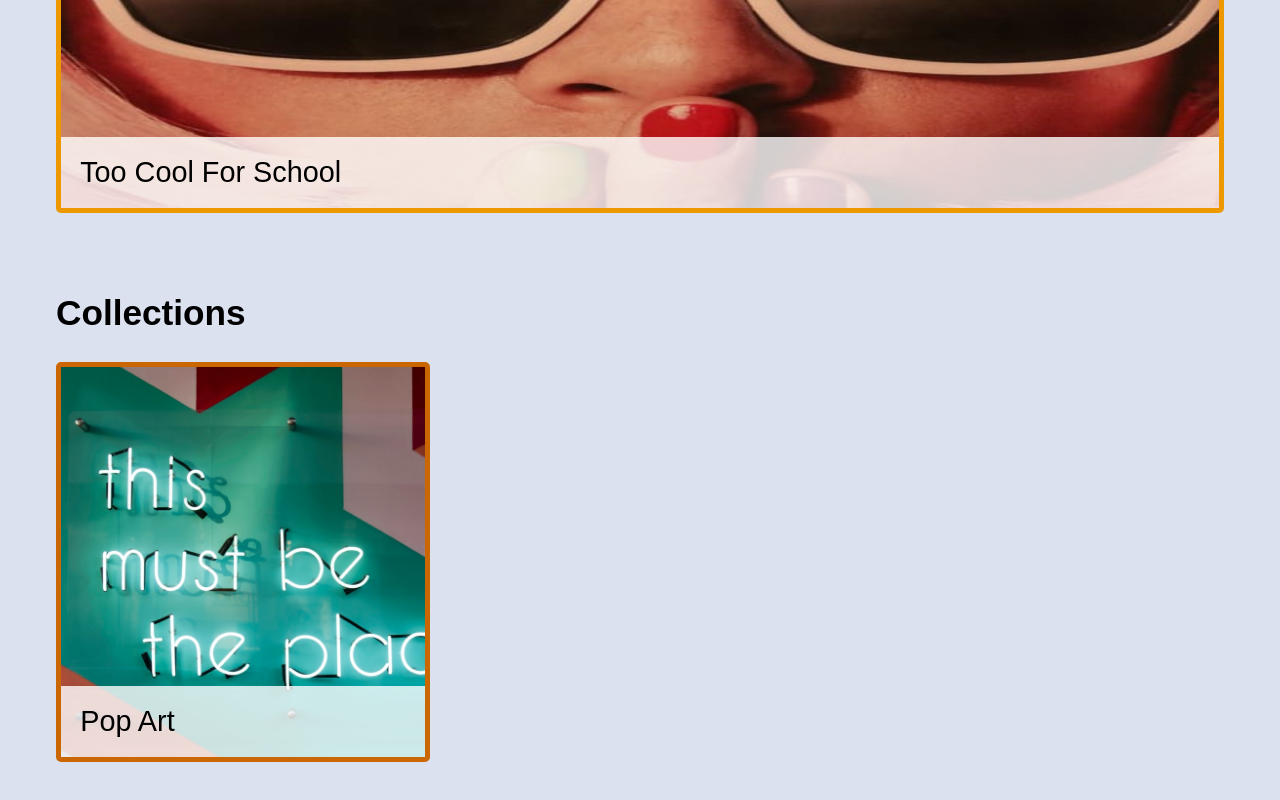
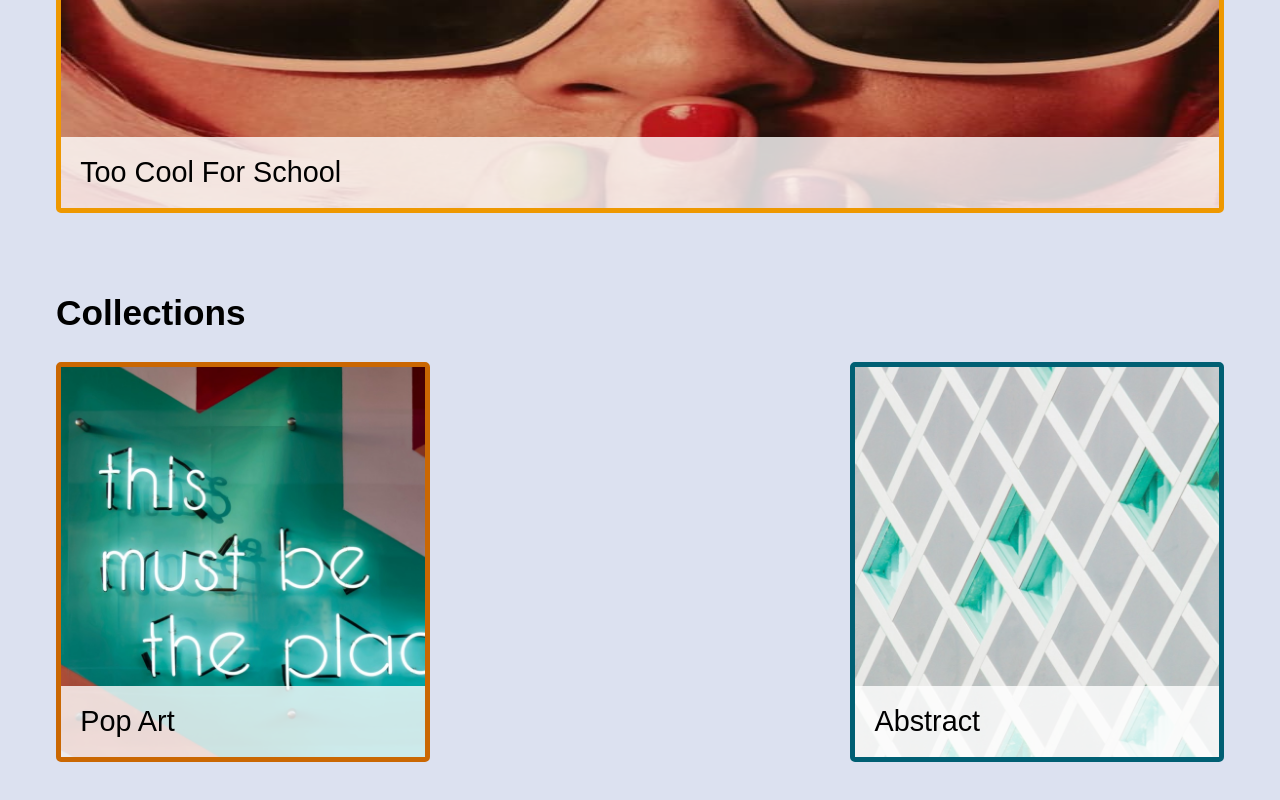
Before and after one commit to Murtuza-Ahmed/react-class-project, a React (Vite) app in the folder react-wall-of-wander-MUI/: page / in a window 1280 px wide. Shown: the part 1599-2399 px from the top of the page. Built offline with nearby package versions, Linux system fonts and the light colour scheme.

Commit message:
abstract component complete

```diff
--- /dev/null
+++ b/react-wall-of-wander-MUI/src/components/component-collection/Abstract.jsx
@@ -0,0 +1,22 @@
+import abstract from "../../assets/image/abstract.jpg";
+function Abstract() {
+  return (
+    <>
+      <div className="li">
+        <figure className="color-blue">
+          <img src={abstract} alt="Abstract" />
+          <figcaption>
+            <a
+              href="https://www.google.com/search?q=abstract-art+pic&sca_esv=561856720&tbm=isch&sxsrf=AB5stBjiZqXnW8ontmry59sKk-qemsfB9Q:1693552476338&source=lnms&sa
+                                 =X&ved=2ahUKEwjIoorO7oiBAxW4caQEHeRKDAsQ_AUoAXoECAEQAw&biw=1280&bih=683&dpr=1"
+              target="_blank"
+            >
+              Abstract
+            </a>
+          </figcaption>
+        </figure>
+      </div>
+    </>
+  );
+}
+export default Abstract;
--- a/react-wall-of-wander-MUI/src/components/component-collection/PopArt.jsx
+++ b/react-wall-of-wander-MUI/src/components/component-collection/PopArt.jsx
@@ -1,4 +1,5 @@
 import popArt from "../../assets/image/pop-art.jpg";
+import Abstract from "./Abstract";
 function PopArt() {
   return (
     <>
@@ -19,6 +20,7 @@ function PopArt() {
               </figcaption>
             </figure>
           </div>
+          <Abstract />
         </div>
       </section>
     </>
```
